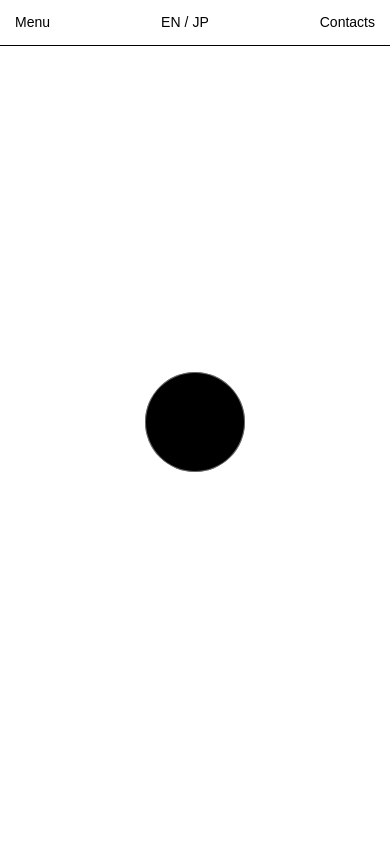
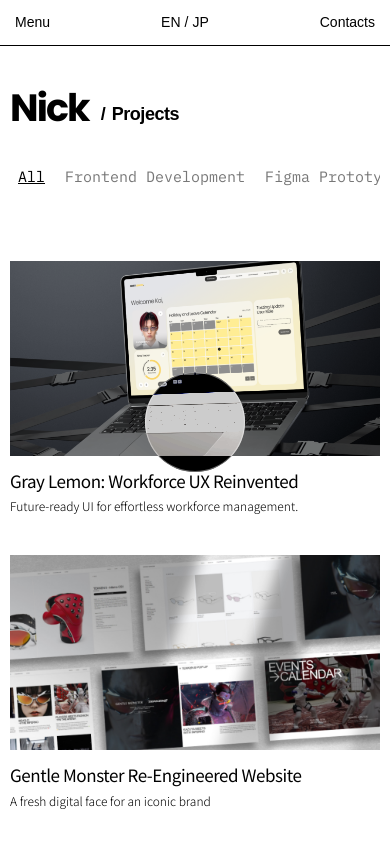
Before and after one commit to mnsling/portfolio_v1, a React (Vite) app: page /projects in a window 390 px wide. Shown: the top 848 px of the page. Built offline with nearby package versions, Linux system fonts and the light colour scheme; a web font is replaced by a local one.

Commit message:
responsive projects page

```diff
--- a/src/components/data/projectsdata.jsx
+++ b/src/components/data/projectsdata.jsx
@@ -33,11 +33,29 @@
 
 // NEW - Grouped projects by category
 export const projectsByCategory = {
+  uiux: [
+    {
+      id: 1,
+      title: 'Gray Lemon: Workforce UX Reinvented',
+      description:
+        'I designed a brand new, sleek interface for Gray Lemon Tech’s employee management system. During my internship, I didn’t have enough time to revamp the entire platform, so I turned it into a personal project to fully realize my vision.',
+      caption:
+        'Future-ready UI for effortless workforce management.',
+      github: 'https://github.com/example/gray-lemon-figma',
+      website: 'https://graylemon.example.com',
+      main: GL,
+      images: [GL1, GL2, GL3, GL4, GL5, GL6],
+      client: 'Concept',
+      service: 'Frontend Development, UI Engineering',
+      industry: 'Enterprise Solutions',
+    },
+  ],
   frontend: [
     {
-      id: 1,
+      id: 2,
       title: 'Gentle Monster Re-Engineered Website',
-      description: 'This is my interpretation of a sleek, contemporary e-commerce platform designed for an iconic brand like Gentle Monster. The focus is on a clean aesthetic and seamless user experience, though backend functionality and database integration are still in progress.',
+      description:
+        'This is my interpretation of a sleek, contemporary e-commerce platform designed for an iconic brand like Gentle Monster. The focus is on a clean aesthetic and seamless user experience, though backend functionality and database integration are still in progress.',
       caption: 'A fresh digital face for an iconic brand',
       github: 'https://github.com/example/gray-lemon-figma',
       website: 'https://graylemon.example.com',
@@ -46,23 +64,8 @@
       images: [GM1, GM2, GM3, GM4, GM5],
       service: 'Web Development, Digital Branding',
       industry: 'Fashion & Retail',
-    }
+    },
   ],
-  uiux: [
-    {
-    id: 1,
-    title: 'Gray Lemon: Workforce UX Reinvented',
-    description: 'I designed a brand new, sleek interface for Gray Lemon Tech’s employee management system. During my internship, I didn’t have enough time to revamp the entire platform, so I turned it into a personal project to fully realize my vision.',
-    caption: 'Engineered a future-ready UI for employee management, transforming complex data into seamless digital experiences.',
-    github: 'https://github.com/example/gray-lemon-figma',
-    website: 'https://graylemon.example.com',
-    main: GL,
-    images: [GL1, GL2, GL3, GL4, GL5, GL6],
-    client: 'Concept',
-    service: 'Frontend Development, UI Engineering',
-    industry: 'Enterprise Solutions',
-  },
-],
   branding: [],
   graphicdesign: [],
   motiondesign: [],
--- a/src/components/projectsnavbar.jsx
+++ b/src/components/projectsnavbar.jsx
@@ -11,7 +11,8 @@
   ];
 
   return (
-    <div className="w-full flex flex-wrap gap-5 leading-3 lg:gap-10 font-ibmmono text-[15px]">
+    <div className="w-full overflow-x-auto pb-2">
+      <div className="flex gap-5 lg:gap-10 font-ibmmono text-[15px] whitespace-nowrap px-2">
         {categories.map((cat) => (
           <button
             key={cat.value}
@@ -26,6 +27,7 @@
           </button>
         ))}
       </div>
+    </div>
   );
 };
 
--- a/src/pages/projects.jsx
+++ b/src/pages/projects.jsx
@@ -1,9 +1,68 @@
-import React from 'react'
+import React, { useState } from 'react';
+import { motion } from 'framer-motion';
+import { Link } from 'react-router-dom';
+import Navbar from '../components/projectsnavbar';
+import { projectsByCategory } from '../components/data/projectsdata';
 
-const projects = () => {
+const Projects = () => {
+  const [activeCategory, setActiveCategory] = useState('all');
+
+  const allProjects = Object.values(projectsByCategory).flat();
+
+  let currentProjects = [];
+
+  if (activeCategory === 'all') {
+    currentProjects = allProjects;
+  } else {
+    currentProjects = projectsByCategory[activeCategory] || [];
+  }
+
   return (
-    <div>projects</div>
-  )
-}
+    <motion.div
+      initial={{ opacity: 0, y: 0 }}
+      animate={{ opacity: 1, y: -20 }}
+      exit={{ opacity: 0, y: -20 }}
+      transition={{ duration: 0.5 }}
+    >
+      <div className='w-full flex flex-col gap-16 pt-[110px] md:px-[40px] md:justify-center'>
+        <div className='w-full xl:w-[70%] flex flex-col gap-10 px-[10px]'>
+          <div className='w-full h-fit flex items-end'>
+            <Link to="/" className='text-[38px] font-poppins font-bold tracking-tighter leading-9'>
+              Nick
+            </Link>
+            <p className='font-ibm font-bold text-[18px] leading-6 ml-[12px] mr-[6px]'>/</p>
+            <p className='font-ibm font-bold text-[18px] leading-6 tracking-tight'>Projects</p>
+          </div>
+          <Navbar
+            activeCategory={activeCategory}
+            onCategoryChange={setActiveCategory}
+          />
+        </div>
 
-export default projects
+        <div className='w-full h-full grid grid-cols-1 lg:grid-cols-2 lg:gap-0 gap-10 pb-20'>
+          {currentProjects.map((project) => (
+            <div key={project.id} className='flex flex-col gap-3 px-[10px]'>
+              <div className='w-full h-[50vw] lg:h-[28vw] bg-black overflow-hidden'>
+                <img
+                  src={project.main || project.image}
+                  alt={project.title}
+                  className='w-full h-full object-cover'
+                />
+              </div>
+              <div className='flex flex-col gap-1'>
+                <h1 className='font-noto tracking-tight text-[17px]'>
+                  {project.title}
+                </h1>
+                <p className='font-noto font-light text-[12px] md:text-[14px]'>
+                  {project.caption}
+                </p>
+              </div>
+            </div>
+          ))}
+        </div>
+      </div>
+    </motion.div>
+  );
+};
+
+export default Projects;
```
Lines whose indentation alone changed are shown as unchanged.
